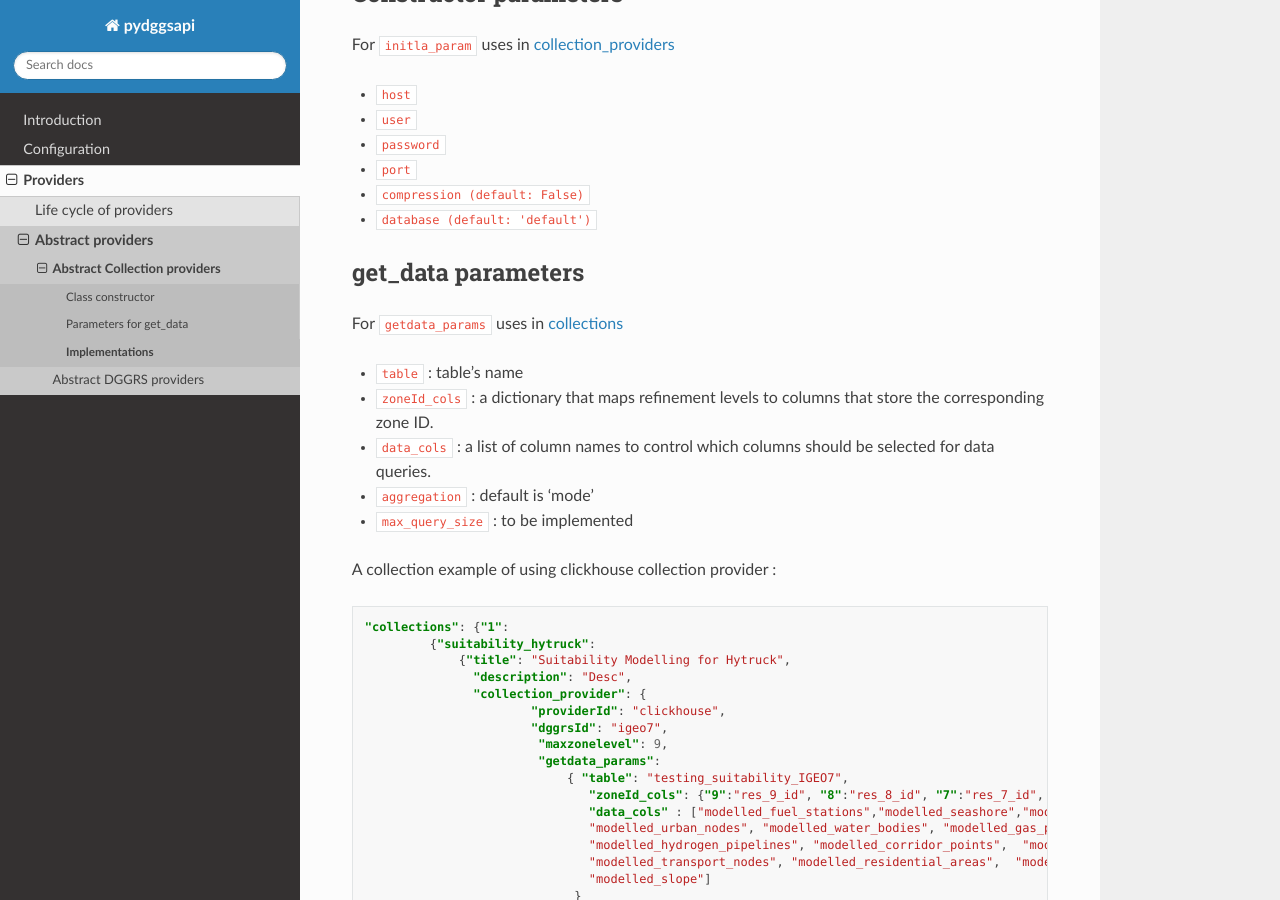
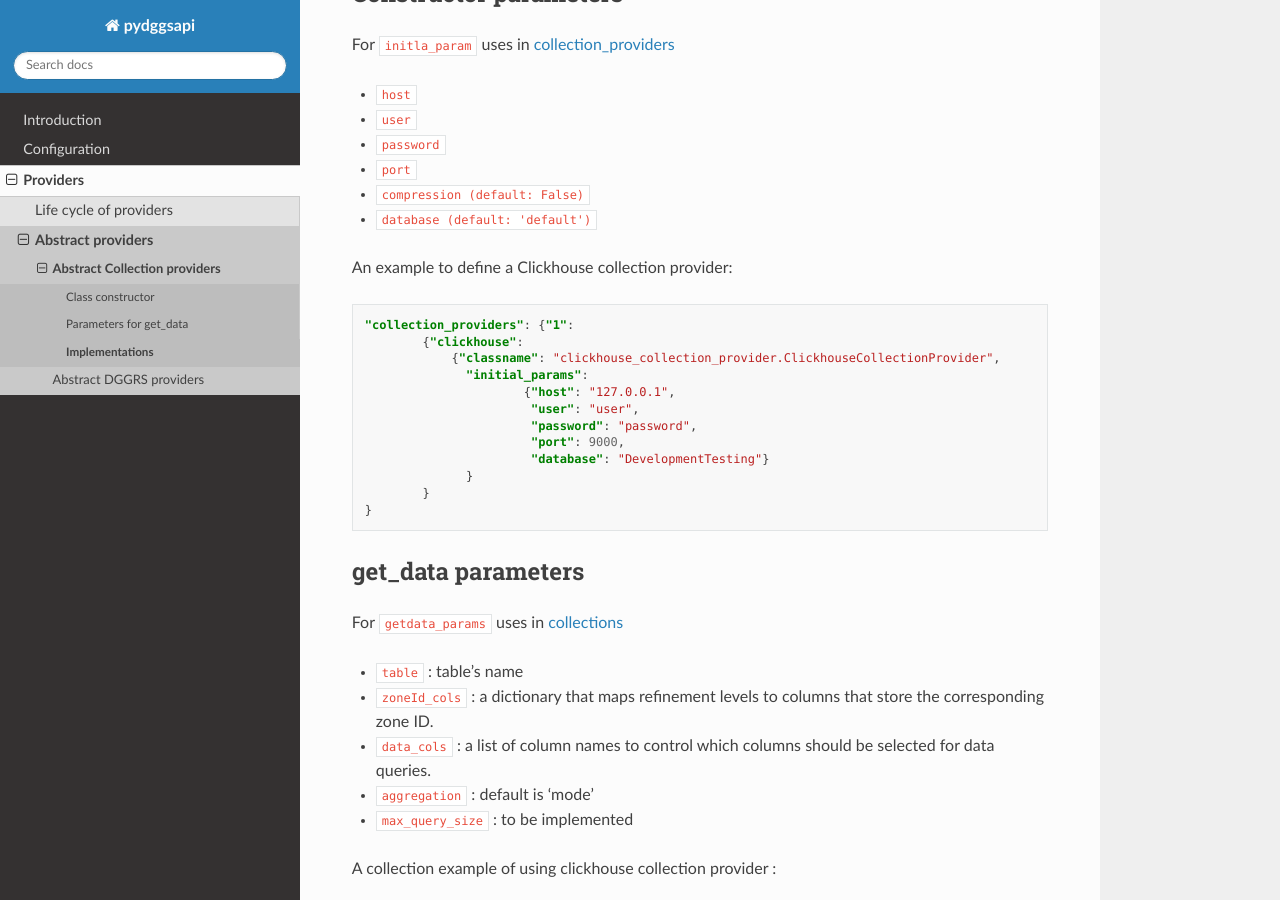
Before and after one commit to crim-ca/pydggsapi, a Sphinx documentation site: the page built from docs/source/providers/collection_providers/implementations/clickhouse_collection_provider.rst, in a window 1280 px wide and 900 px high, scrolled down 481 px. Built offline with Sphinx 7.4.7 and the Read the Docs theme 3.1.0, drawn with Linux system fonts in a browser that asks for light colours.

Commit message:
#7 add examples to define a collection provider for both implementations.

```diff
--- a/docs/source/providers/collection_providers/implementations/clickhouse_collection_provider.rst
+++ b/docs/source/providers/collection_providers/implementations/clickhouse_collection_provider.rst
@@ -18,6 +18,25 @@ For ``initla_param`` uses in :ref:`collection_providers <collection_providers>`
 * ``port``
 * ``compression (default: False)``
 * ``database (default: 'default')``
+
+An example to define a Clickhouse collection provider:
+
+.. code-block:: json
+
+    "collection_providers": {"1":
+            {"clickhouse":
+                {"classname": "clickhouse_collection_provider.ClickhouseCollectionProvider",
+                  "initial_params":
+                          {"host": "127.0.0.1",
+                           "user": "user",
+                           "password": "password",
+                           "port": 9000,
+                           "database": "DevelopmentTesting"}
+                  }
+            }
+    }
+
+
 
 get_data parameters
 ----------------------
```
Also changed, not shown: docs/source/providers/collection_providers/implementations/zarr_collection_provider.rst (+17 -6 lines).
